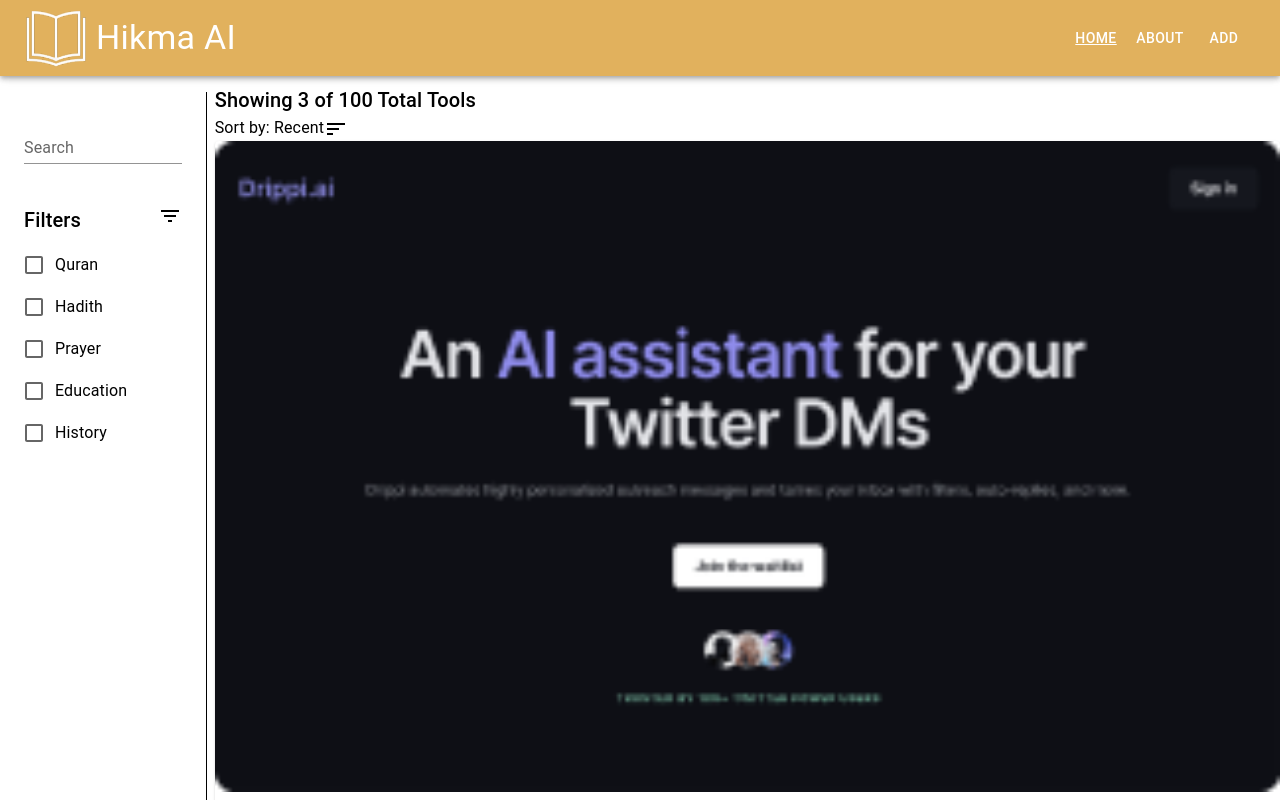
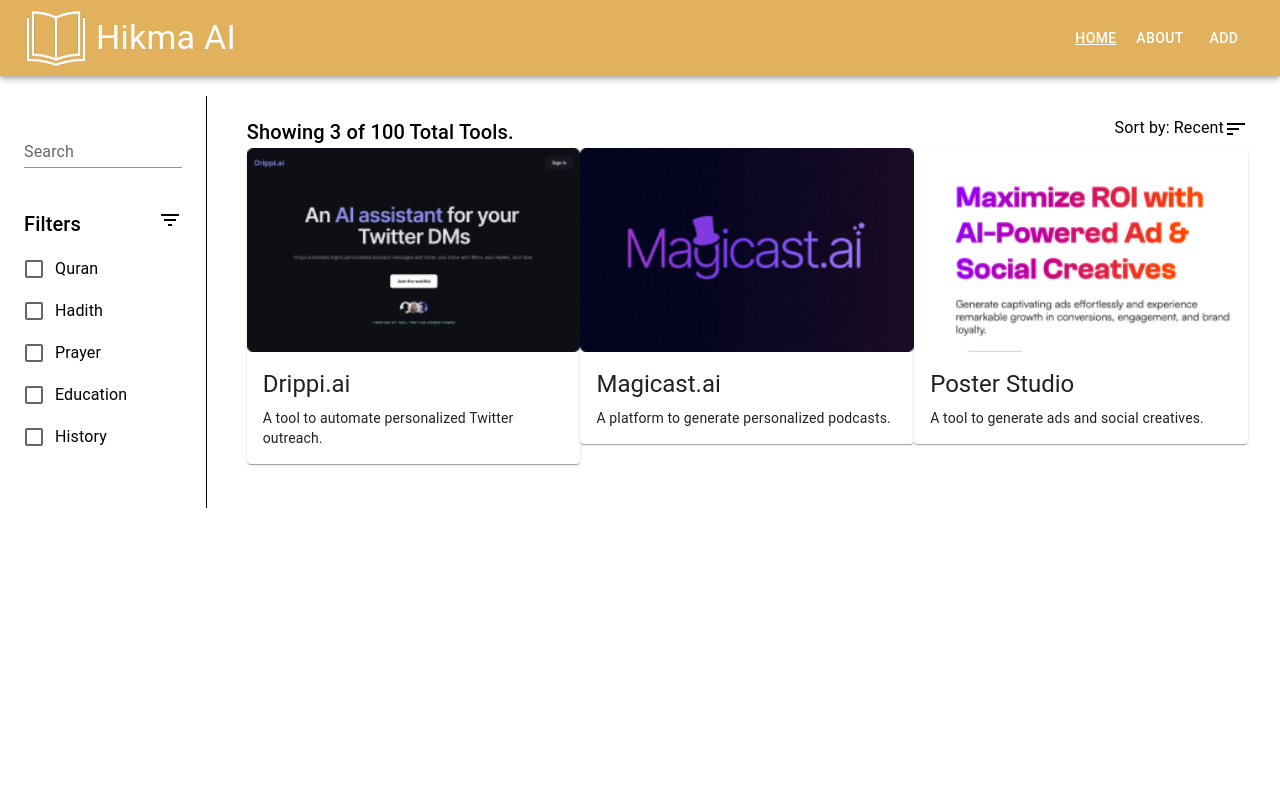
Before and after one commit to House-of-Wisdom-HOW/hikma-ai-frontend, a React (Create React App) app: page / in a window 1280 px wide. Shown: the top 800 px of the page. Built offline with nearby package versions, Linux system fonts and the light colour scheme.

Commit message:
set the structure of the articles

```diff
--- a/src/components/Article.tsx
+++ b/src/components/Article.tsx
@@ -1,4 +1,4 @@
-import { Typography, Card, CardActionArea, CardMedia, CardContent } from '@mui/material';
+import { Grid, Typography, Card, CardActionArea, CardMedia, CardContent } from '@mui/material';
 
 interface Props {
   src: string
@@ -9,7 +9,8 @@ interface Props {
 
 function Article({ src, alt, title, description }: Props) {
   return (
-    <Card color='primary'>
+    <Grid item xs={4}>
+      <Card>
         <CardActionArea>
           <CardMedia
             component='img'
@@ -26,6 +27,7 @@ function Article({ src, alt, title, description }: Props) {
           </CardContent>
         </CardActionArea>
       </Card>
+    </Grid>
   );
 };
 
--- a/src/layout/Main.tsx
+++ b/src/layout/Main.tsx
@@ -1,4 +1,4 @@
-import { Typography, Box } from '@mui/material';
+import { Typography, Box, Grid } from '@mui/material';
 import SortIcon from '@mui/icons-material/Sort';
 import Article from '../components/Article';
 import drippi from '../pics/DrippiAi.png';
@@ -26,21 +26,25 @@ const DUMMY_DATA = [
     title: 'Poster Studio',
     description: 'A tool to generate ads and social creatives.',
     id: 3
-  }
+  },
 ];
 
 function Main() {
   return (
-    <Box>
-      <Typography variant='h6'>Showing 3 of 100 Total Tools</Typography>
+    <Box className='p-8'>
+      <Box className='flex justify-between'>
+        <Typography variant='h6'>Showing 3 of 100 Total Tools.</Typography>
         <Typography>
           Sort by: Recent
           <SortIcon />
         </Typography>
+      </Box>
 
+      <Grid container>
         {DUMMY_DATA.map(({ src, alt, title, description, id }) => (
           <Article src={src} alt={alt} title={title} description={description} key={id}/>
         ))}
+      </Grid>
 
     </Box>
   );
--- a/src/layout/SideBar.tsx
+++ b/src/layout/SideBar.tsx
@@ -4,7 +4,7 @@ import FilterCheckbox from '../components/FilterCheckbox';
 
 function SideBar() {
   return (
-    <Box className='h-screen border-r p-6 my-2' component='div'>
+    <Box className='h-full border-r p-6 my-3' component='div'>
       {/* Search box */}
       <TextField className='w-full' id='standard-basic' label='Search' variant='standard' color='primary' />
 
```
Lines whose indentation alone changed are shown as unchanged.
